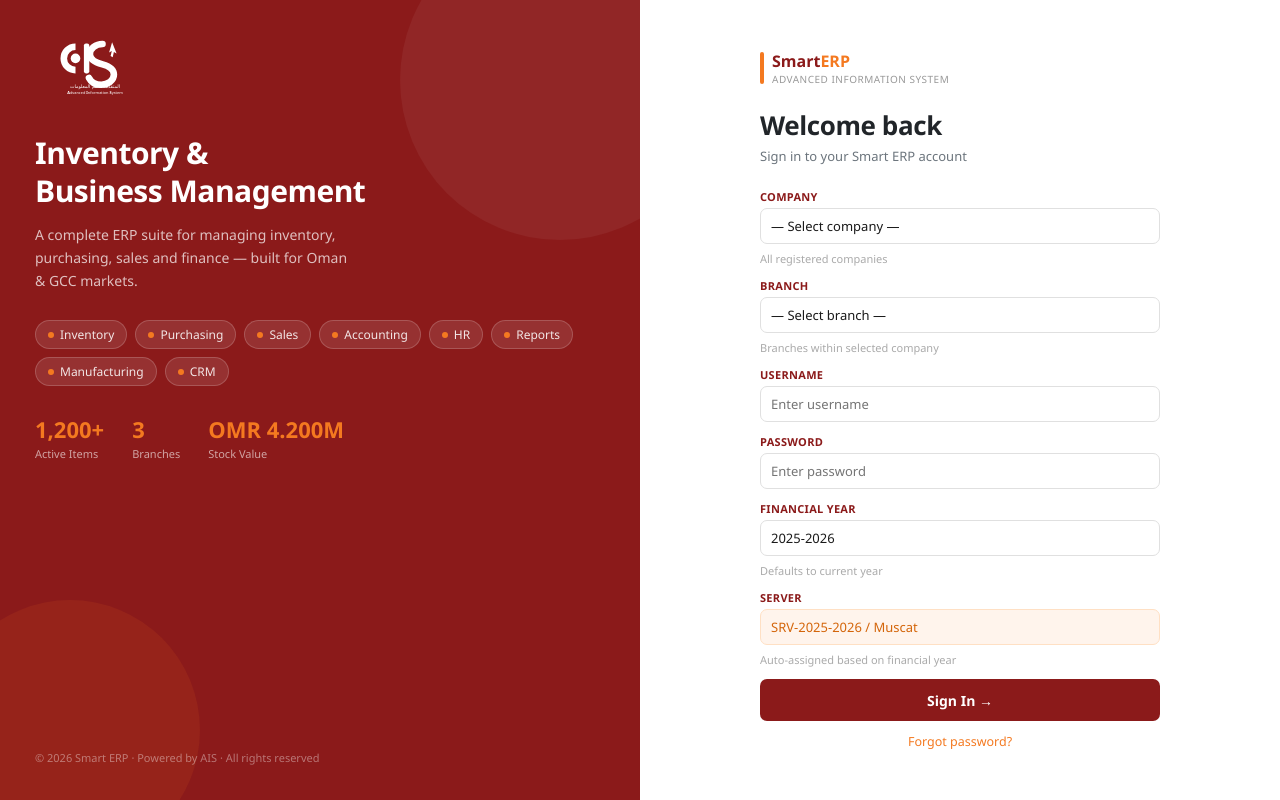
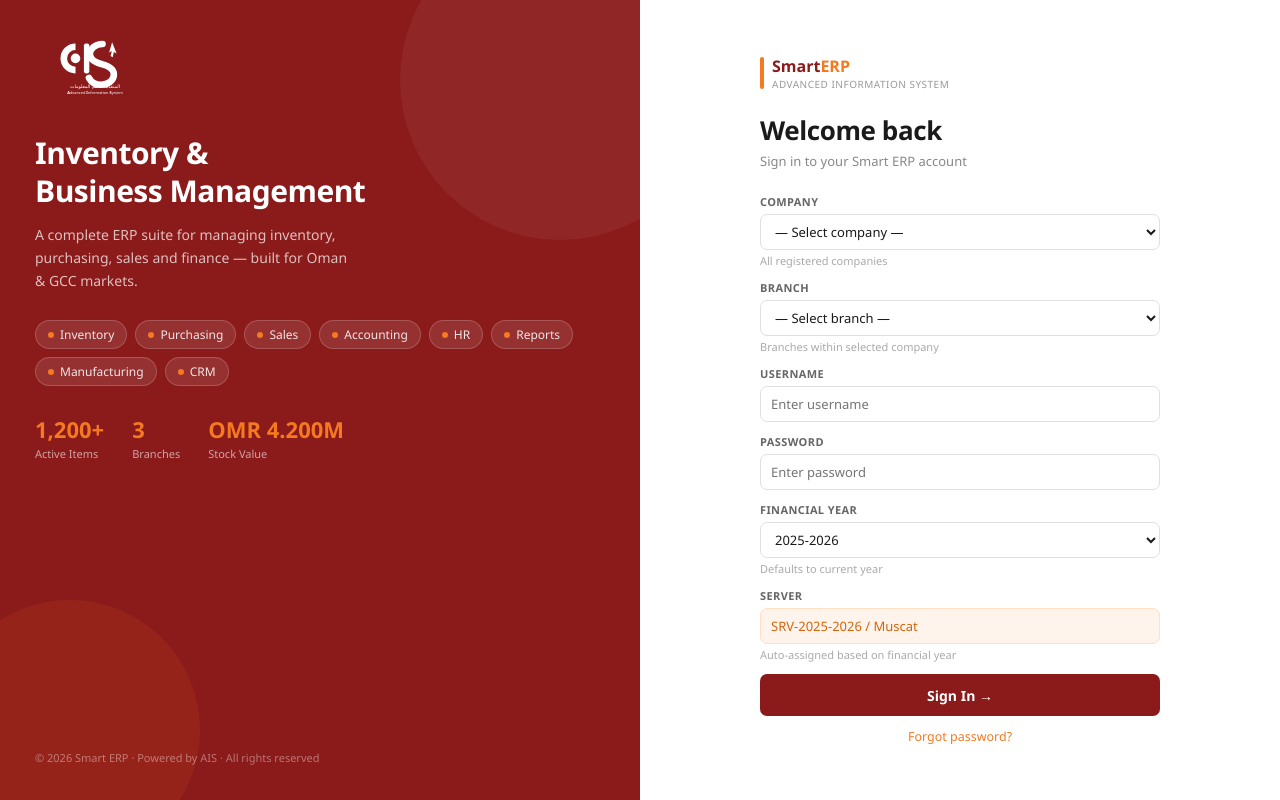
Before and after one commit to InventuraTech-collab/smart-erp, a Next.js app in the folder smart-erp-fixed/: page /login in a window 1280 px wide. Built offline with nearby package versions, Linux system fonts and the light colour scheme.

Commit message:
Enhance styling for input and select elements
Added input and select styles for better layout and usability.

```diff
--- a/smart-erp-fixed/app/login/page.tsx
+++ b/smart-erp-fixed/app/login/page.tsx
@@ -9,6 +9,26 @@
   'Al Noor Industries': ['Factory — Sohar', 'Muscat Office'],
 }
 const MODULES = ['Inventory','Purchasing','Sales','Accounting','HR','Reports','Manufacturing','CRM']
+
+const inputStyle: React.CSSProperties = {
+  display: 'block',
+  width: '100%',
+  boxSizing: 'border-box',   // ← THIS is the key fix
+  height: 36,
+  border: '1.5px solid #e0e0e0',
+  borderRadius: 7,
+  padding: '0 10px',
+  fontSize: 13,
+  fontFamily: 'Segoe UI, system-ui, sans-serif',
+  color: '#1a1a1a',
+  background: '#fff',
+  outline: 'none',
+}
+
+const selectStyle: React.CSSProperties = {
+  ...inputStyle,
+  cursor: 'pointer',
+}
 
 export default function LoginPage() {
   const router = useRouter()
@@ -27,30 +47,23 @@
   }
 
   const F = ({ label, hint, children }: { label: string; hint?: string; children: React.ReactNode }) => (
-    <div className="field" style={{ marginBottom: 12 }}>
-      <label>{label}</label>
+    <div style={{ marginBottom: 12 }}>
+      <label style={{ display:'block', fontSize:11, fontWeight:600, color:'#666', marginBottom:5, textTransform:'uppercase', letterSpacing:.4 }}>{label}</label>
       {children}
-      {hint && <span className="fhint">{hint}</span>}
+      {hint && <span style={{ fontSize:11, color:'#aaa', marginTop:3, display:'block' }}>{hint}</span>}
     </div>
   )
 
   return (
     <div style={{ display:'flex', minHeight:'100vh', fontFamily:'Segoe UI,system-ui,sans-serif' }}>
-      {/* LEFT - Dark Red */}
+      {/* LEFT */}
       <div style={{ width:'50%', background:'#8B1A1A', display:'flex', flexDirection:'column', justifyContent:'space-between', padding:'2.5rem', position:'relative', overflow:'hidden' }}>
         <div style={{ position:'absolute', top:-80, right:-80, width:320, height:320, borderRadius:'50%', background:'rgba(255,255,255,.05)' }}/>
         <div style={{ position:'absolute', bottom:-60, left:-60, width:260, height:260, borderRadius:'50%', background:'rgba(244,121,32,.1)' }}/>
         <div style={{ position:'relative', zIndex:2 }}>
-
-          {/* AIS LOGO */}
           <div style={{ marginBottom:'2.5rem' }}>
-            <img
-              src="/ais-logo.svg"
-              alt="AIS - Advanced Information System"
-              style={{ height:60, width:'auto', objectFit:'contain', filter:'brightness(0) invert(1)' }}
-            />
+            <img src="/ais-logo.svg" alt="AIS" style={{ height:60, width:'auto', objectFit:'contain', filter:'brightness(0) invert(1)' }}/>
           </div>
-
           <h1 style={{ fontSize:30, fontWeight:700, color:'#fff', lineHeight:1.25, marginBottom:'1rem', letterSpacing:-.5 }}>Inventory &<br/>Business Management</h1>
           <p style={{ fontSize:14, color:'rgba(255,255,255,.72)', lineHeight:1.65, maxWidth:320, marginBottom:'2rem' }}>A complete ERP suite for managing inventory, purchasing, sales and finance — built for Oman &amp; GCC markets.</p>
           <div style={{ display:'flex', flexWrap:'wrap', gap:8, marginBottom:'2rem' }}>
@@ -75,7 +88,6 @@
       {/* RIGHT */}
       <div style={{ width:'50%', background:'#fff', display:'flex', alignItems:'center', justifyContent:'center', padding:'2rem 3rem' }}>
         <div style={{ width:'100%', maxWidth:400 }}>
-          {/* Mini logo on right */}
           <div style={{ display:'flex', alignItems:'center', gap:8, marginBottom:'1.5rem' }}>
             <div style={{ width:4, height:32, background:'#F47920', borderRadius:4 }}/>
             <div>
@@ -83,60 +95,55 @@
               <div style={{ fontSize:10, color:'#999', letterSpacing:.5, textTransform:'uppercase' }}>Advanced Information System</div>
             </div>
           </div>
-
-          <h2 style={{ fontSize:26, fontWeight:700, color:'var(--text)', marginBottom:4, letterSpacing:-.4 }}>Welcome back</h2>
-          <p style={{ fontSize:13, color:'var(--muted)', marginBottom:'1.75rem' }}>Sign in to your Smart ERP account</p>
+          <h2 style={{ fontSize:26, fontWeight:700, color:'#1a1a1a', marginBottom:4, letterSpacing:-.4 }}>Welcome back</h2>
+          <p style={{ fontSize:13, color:'#888', marginBottom:'1.75rem' }}>Sign in to your Smart ERP account</p>
           {error && <div style={{ background:'#fdf2f2', border:'1px solid #f5c6c6', color:'#a32d2d', borderRadius:7, padding:'8px 12px', fontSize:12, marginBottom:14 }}>⚠ {error}</div>}
           <form onSubmit={handleLogin}>
             <F label="Company" hint="All registered companies">
-              <select value={form.company} onChange={e => setForm({ ...form, company:e.target.value, branch:'' })}>
+              <select style={selectStyle} value={form.company} onChange={e => setForm({ ...form, company:e.target.value, branch:'' })}>
                 <option value="">— Select company —</option>
                 {COMPANIES.map(c => <option key={c}>{c}</option>)}
               </select>
             </F>
             <F label="Branch" hint="Branches within selected company">
-              <select value={form.branch} onChange={e => setForm({ ...form, branch:e.target.value })}>
+              <select style={selectStyle} value={form.branch} onChange={e => setForm({ ...form, branch:e.target.value })}>
                 <option value="">— Select branch —</option>
                 {(BRANCHES[form.company]||[]).map(b => <option key={b}>{b}</option>)}
               </select>
             </F>
             <F label="Username">
               <input
+                style={inputStyle}
                 type="text"
                 placeholder="Enter username"
                 value={form.user}
-    onChange={e => setForm({ ...form, user: e.target.value })}
-    style={{
-      width: '100%',
-      height: 36,
-      border: '1.5px solid #e0e0e0',
-      borderRadius: 7,
-      padding: '0 10px',
-      fontSize: 13,
-      fontFamily: 'inherit',
-      color: '#1a1a1a',
-      background: '#fff',
-      boxSizing: 'border-box',
-      outline: 'none',
-    }}
+                onChange={e => setForm({ ...form, user:e.target.value })}
+                autoComplete="username"
               />
             </F>
             <F label="Password">
-              <input type="password" placeholder="Enter password" value={form.password} onChange={e => setForm({ ...form, password:e.target.value })}/>
+              <input
+                style={inputStyle}
+                type="password"
+                placeholder="Enter password"
+                value={form.password}
+                onChange={e => setForm({ ...form, password:e.target.value })}
+                autoComplete="current-password"
+              />
             </F>
             <F label="Financial Year" hint="Defaults to current year">
-              <select value={form.finYear} onChange={e => setForm({ ...form, finYear:e.target.value })}>
+              <select style={selectStyle} value={form.finYear} onChange={e => setForm({ ...form, finYear:e.target.value })}>
                 <option>2025-2026</option><option>2024-2025</option><option>2023-2024</option>
               </select>
             </F>
             <F label="Server" hint="Auto-assigned based on financial year">
-              <div style={{ height:36, border:'1.5px solid #ffe0c4', borderRadius:7, background:'#fff4ec', color:'#d4650a', fontSize:13, padding:'0 10px', display:'flex', alignItems:'center', fontWeight:500 }}>
+              <div style={{ height:36, border:'1.5px solid #ffe0c4', borderRadius:7, background:'#fff4ec', color:'#d4650a', fontSize:13, padding:'0 10px', display:'flex', alignItems:'center', fontWeight:500, boxSizing:'border-box', width:'100%' }}>
                 SRV-{form.finYear} / Muscat
               </div>
             </F>
             <button
               type="submit"
-              style={{ width:'100%', height:42, justifyContent:'center', fontSize:14, marginTop:4, background:'#8B1A1A', color:'#fff', border:'none', borderRadius:7, fontWeight:600, cursor:'pointer', display:'flex', alignItems:'center', gap:8, fontFamily:'inherit' }}
+              style={{ width:'100%', height:42, justifyContent:'center', fontSize:14, marginTop:4, background:'#8B1A1A', color:'#fff', border:'none', borderRadius:7, fontWeight:600, cursor:'pointer', display:'flex', alignItems:'center', gap:8, fontFamily:'inherit', boxSizing:'border-box' }}
               disabled={loading}
             >
               {loading ? 'Signing in…' : 'Sign In →'}
```
Lines whose indentation alone changed are shown as unchanged.
